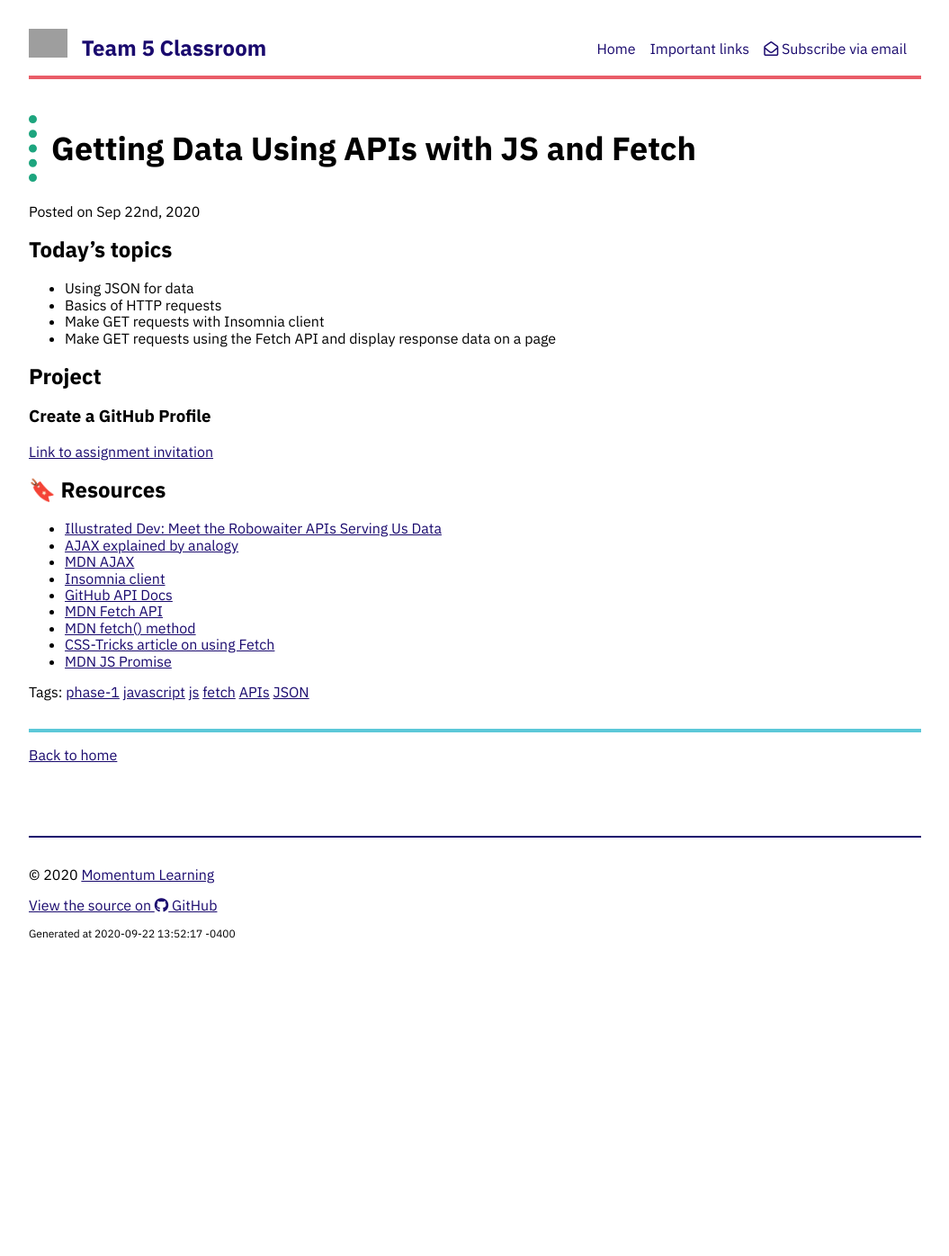
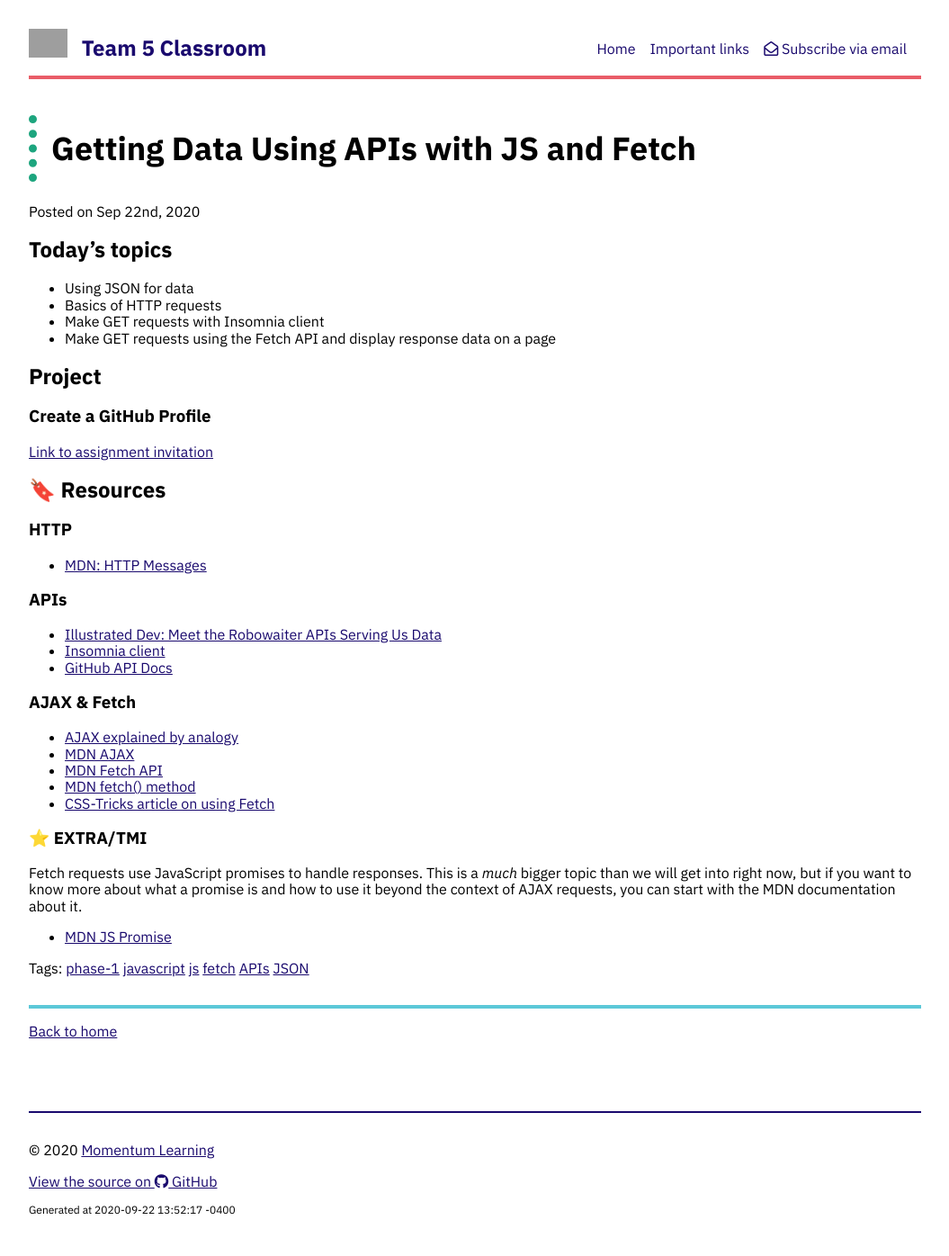
Before and after one commit to momentum-team-5/momentum-team-5.github.io, a Jekyll site: the page built from _posts/2020-09-22-js-apis.md, in a window 1280 px wide. Shown: the whole page at 90% size, without its empty margins (112-1167 px from the left). Built offline with Jekyll 4.4.1, drawn with Linux system fonts in a browser that asks for light colours; nearby versions of some CDN libraries; before the commit the page ends 1089 px from its top, so only the background shows below that; grey boxes are pictures that could not be loaded.

Commit message:
Organize links

```diff
--- a/_posts/2020-09-22-js-apis.md
+++ b/_posts/2020-09-22-js-apis.md
@@ -19,12 +19,26 @@ tags: phase-1 javascript js fetch APIs JSON
 
 ## 🔖 Resources
 
+### HTTP
+
+- [MDN: HTTP Messages](https://developer.mozilla.org/en-US/docs/Web/HTTP/Messages )
+
+### APIs
 - [Illustrated Dev: Meet the Robowaiter APIs Serving Us Data](https://illustrated.dev/api)
+- [Insomnia client](https://support.insomnia.rest/article/11-getting-started)
+- [GitHub API Docs](https://developer.github.com/v3/)
+
+### AJAX & Fetch
+
 - [AJAX explained by analogy](https://blog.codeanalogies.com/2018/01/15/ajax-basics-explained-by-working-at-a-fast-food-restaurant/)
 - [MDN AJAX](https://developer.mozilla.org/en-US/docs/Web/Guide/AJAX)
-- [Insomnia client](https://support.insomnia.rest/article/11-getting-started)
-- [GitHub API Docs](https://developer.github.com/v3/)
 - [MDN Fetch API](https://developer.mozilla.org/en-US/docs/Web/API/Fetch_API)
 - [MDN fetch() method](https://developer.mozilla.org/en-US/docs/Web/API/WindowOrWorkerGlobalScope/fetch)
 - [CSS-Tricks article on using Fetch](https://css-tricks.com/using-fetch/)
+
+
+### ⭐ EXTRA/TMI
+
+Fetch requests use JavaScript promises to handle responses. This is a _much_ bigger topic than we will get into right now, but if you want to know more about what a promise is and how to use it beyond the context of AJAX requests, you can start with the MDN documentation about it.
+
 - [MDN JS Promise](https://developer.mozilla.org/en-US/docs/Web/JavaScript/Reference/Global_Objects/Promise)
```
